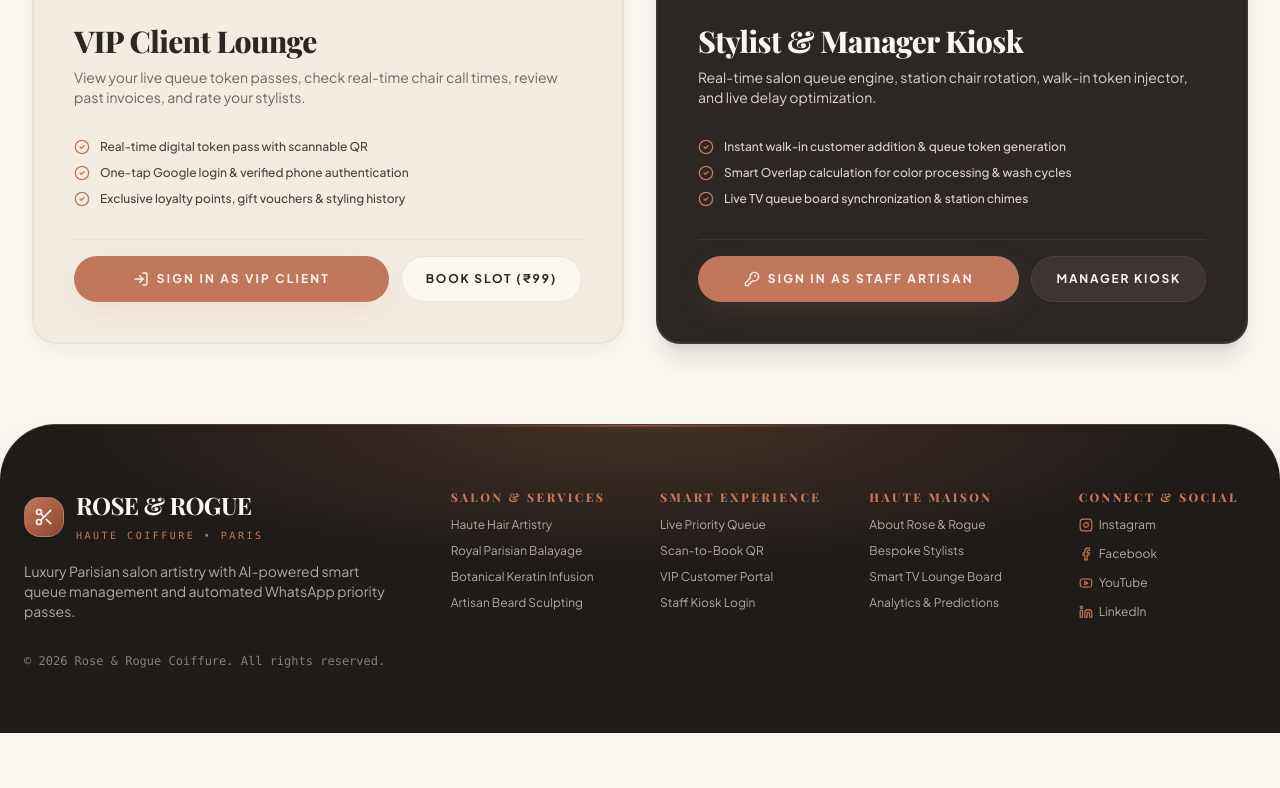
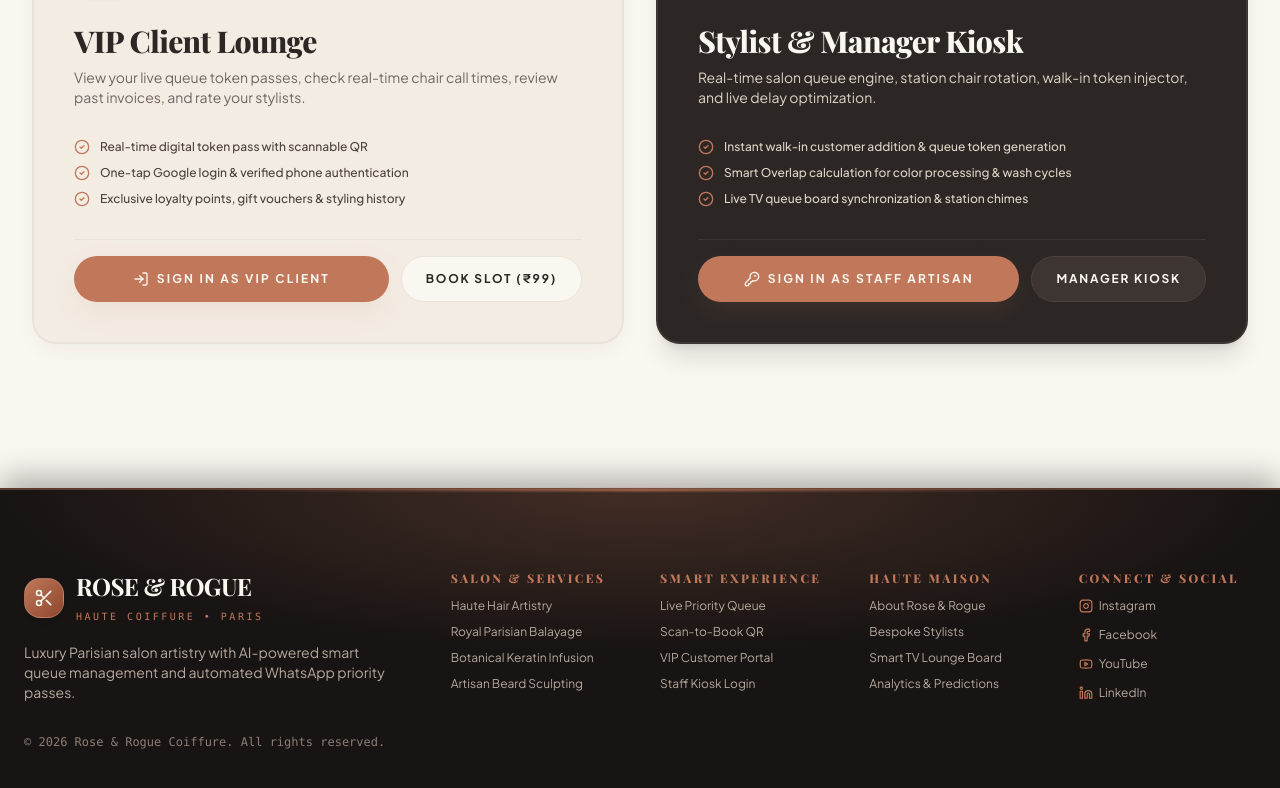
Before and after one commit to Shruti231004/NeuralNexus_VEXORA, a Next.js app: page / in a window 1280 px wide. Shown: the part 2355-3143 px from the top of the page. Before the commit the page ends 3088 px from the top, so only its background shows below. Built offline with nearby package versions, Linux system fonts and the light colour scheme; no server answers; a web font is replaced by a local one.

Commit message:
feat(ui): update dark brown footer with full-bleed 100% viewport width and glowing top foil

```diff
--- a/src/components/ui/footer-section.tsx
+++ b/src/components/ui/footer-section.tsx
@@ -58,12 +58,13 @@ const footerLinks: FooterSection[] = [
 
 export function Footer() {
 	return (
-		<footer className="relative w-full max-w-7xl mx-auto flex flex-col items-center justify-center rounded-t-[40px] md:rounded-t-[56px] border-t border-[#C1785A]/30 bg-[#1F1B19] text-[#FAF6F0] px-6 py-12 lg:py-16 overflow-hidden shadow-2xl">
+		<footer className="w-full bg-[#181413] border-t-2 border-[#C1785A]/40 text-[#FAF6F0] relative z-20 mt-16 shadow-[0_-10px_30px_rgba(0,0,0,0.3)]">
+			{/* Full-width Top Gold Foil Glow Line */}
+			<div className="bg-gradient-to-r from-transparent via-[#C1785A] to-transparent absolute top-0 right-1/2 left-1/2 h-[2px] w-full md:w-2/3 -translate-x-1/2 -translate-y-1/2 rounded-full blur-[1px]" />
+
+			<div className="relative w-full max-w-7xl mx-auto flex flex-col items-center justify-center px-6 py-14 lg:py-20 overflow-hidden">
 				{/* Ambient Dark Brown & Terracotta Radial Glow */}
-			<div className="absolute inset-0 bg-[radial-gradient(45%_140px_at_50%_0%,rgba(193,120,90,0.22),transparent)] pointer-events-none" />
-
-			{/* Glowing Top Foil Accent Bar */}
-			<div className="bg-gradient-to-r from-transparent via-[#C1785A] to-transparent absolute top-0 right-1/2 left-1/2 h-[2px] w-2/3 md:w-1/3 -translate-x-1/2 -translate-y-1/2 rounded-full blur-[1px]" />
+				<div className="absolute inset-0 bg-[radial-gradient(50%_160px_at_50%_0%,rgba(193,120,90,0.25),transparent)] pointer-events-none" />
 
 				<div className="grid w-full gap-10 xl:grid-cols-3 xl:gap-12 relative z-10">
 					{/* Brand Column */}
@@ -117,6 +118,7 @@ export function Footer() {
 						))}
 					</div>
 				</div>
+			</div>
 		</footer>
 	);
 }
```
Lines whose indentation alone changed are shown as unchanged.
